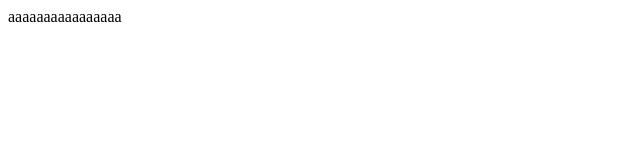
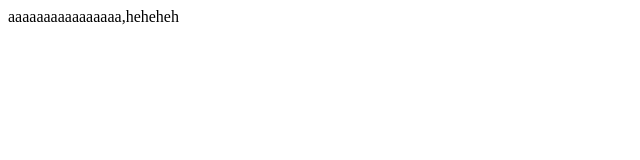
Before and after one commit to dongnguyen2110/repo_github_code_dong, a plain HTML site: page index.html in a window 1280 px wide. Shown: the full height of the page, 0-640 px from the left. Drawn offline with Linux system fonts and the light colour scheme.

Commit message:
Update index.html

```diff
--- a/index.html
+++ b/index.html
@@ -1 +1 @@
-<p>aaaaaaaaaaaaaaaa</p>
+<p>aaaaaaaaaaaaaaaa,heheheh</p>
```
